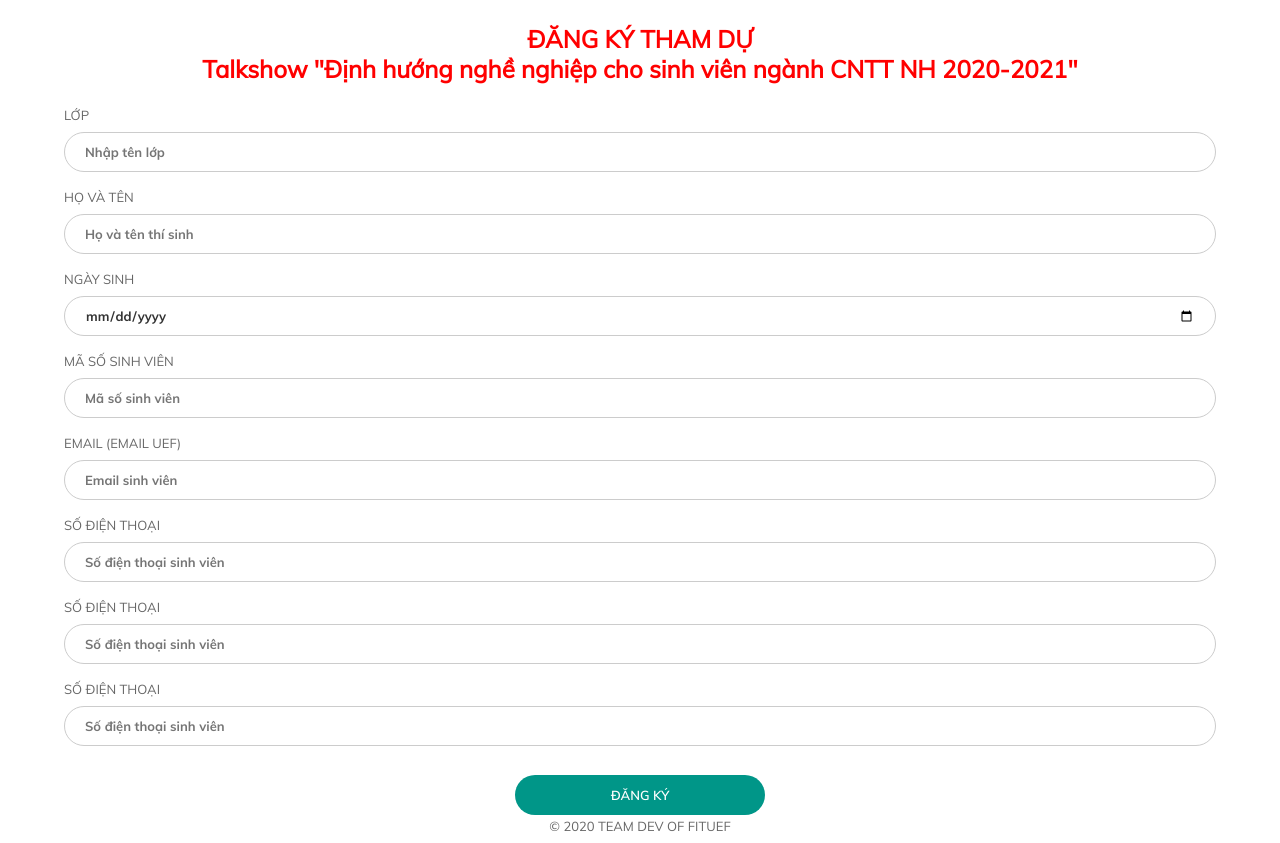
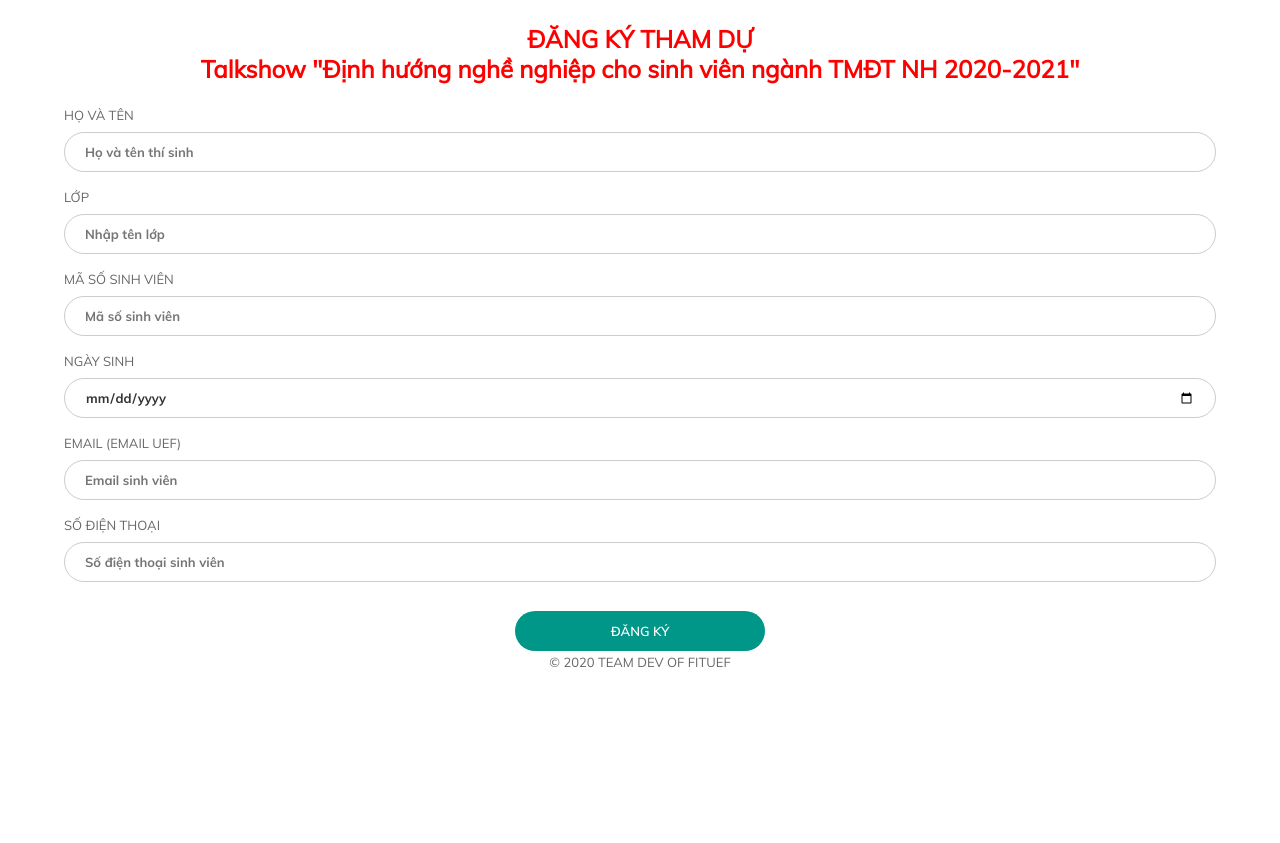
Before and after one commit to fituef/e-commerce-career-orientation, a plain HTML site: page index.html in a window 1280 px wide. Shown: the part 650-1493 px from the top of the page. After the commit the page ends 1329 px from the top, so only its background shows below. Drawn offline with Linux system fonts and the light colour scheme.

Commit message:
update
update

```diff
--- a/index.html
+++ b/index.html
@@ -2,11 +2,11 @@
 <html>
 
 <head>
-    <title>Talkshow "Định hướng nghề nghiệp cho sinh viên ngành CNTT NH 2020-2021"</title>
+    <title>Talkshow "Định hướng nghề nghiệp cho sinh viên ngành TMĐT NH 2020-2021"</title>
     <meta name="viewport" content="width=device-width, initial-scale=1.0">
     <link rel="stylesheet" type="text/css" href="css/style.css">
-    <meta name="keywords" content="Talkshow Định hướng nghề nghiệp cho sinh viên ngành CNTT NH 2020-2021" />
-    <meta name="description" content="Talkshow Định hướng nghề nghiệp cho sinh viên ngành CNTT NH 2020-2021" />
+    <meta name="keywords" content="Talkshow Định hướng nghề nghiệp cho sinh viên ngành TMĐT NH 2020-2021" />
+    <meta name="description" content="Talkshow Định hướng nghề nghiệp cho sinh viên ngành TMĐT NH 2020-2021" />
     <link rel="shortcut icon" href="favicon.ico" type="image/x-icon">
     <meta charset="utf-8">
     <style>
@@ -187,37 +187,29 @@
     <div id="container" style="padding:0px !important">
         <div id="main-content" style="padding:0px !important">
             <img src="images/bg.jpg" style="max-width: 100% !important; width:150% !important" />
-            <h2 style="text-align:center; color: red; font-weight: bold; margin-bottom: 20px;margin-top: 20px; font-size:24px">ĐĂNG KÝ THAM DỰ <br /> Talkshow "Định hướng nghề nghiệp cho sinh viên ngành CNTT NH 2020-2021"</h2>
+            <h2 style="text-align:center; color: red; font-weight: bold; margin-bottom: 20px;margin-top: 20px; font-size:24px">ĐĂNG KÝ THAM DỰ <br /> Talkshow "Định hướng nghề nghiệp cho sinh viên ngành TMĐT NH 2020-2021"</h2>
             <form name="submit-to-google-sheet" class="js-showupdate">
+                <div class="form-wrapper">
+                    <label for="txtHoTen">HỌ VÀ TÊN</label>
+                    <input id="inHoTen" type="text" name="txtHoTen" placeholder="Họ và tên thí sinh" class="form-control" required>
+                </div>
                 <div class="form-wrapper">
                     <label for="txtLop">LỚP</label>
                     <input id="inHoTen" type="text" name="txtLop" placeholder="Nhập tên lớp" class="form-control" required>
                 </div>
                 <div class="form-wrapper">
-                    <label for="txtHoTen">HỌ VÀ TÊN</label>
-                    <input id="inHoTen" type="text" name="txtHoTen" placeholder="Họ và tên thí sinh" class="form-control" required>
+                    <label for="txtMaSV">MÃ SỐ SINH VIÊN</label>
+                    <input id="inMaSV" type="text" name="txtMaSV" placeholder="Mã số sinh viên" class="form-control" required>
                 </div>
                 <div class="form-wrapper">
                     <label for="txtHoTen">NGÀY SINH</label>
                     <input id="inNgaySinh" type="date" min="1999-01-01" max="2007-12-31" name="txtNgaySinh" class="form-control" required>
                 </div>
                 <div class="form-wrapper">
-                    <label for="txtMaSV">MÃ SỐ SINH VIÊN</label>
-                    <input id="inMaSV" type="text" name="txtMaSV" placeholder="Mã số sinh viên" class="form-control" required>
-                </div>
-                <div class="form-wrapper">
                     <label for="txtEmail">EMAIL (EMAIL UEF)</label>
                     <input id="inEmail" type="email" name="txtEmail" placeholder="Email sinh viên" class="form-control" required>
                 </div>
                 <div class="form-wrapper">
-                    <label for="txtPhone">SỐ ĐIỆN THOẠI</label>
-                    <input id="inPhone" type="text" maxlength="10" name="txtPhone[]" placeholder="Số điện thoại sinh viên" class="form-control" required>
-                </div>
-                <div class="form-wrapper">
-                    <label for="txtPhone">SỐ ĐIỆN THOẠI</label>
-                    <input id="inPhone" type="text" maxlength="10" name="txtPhone[]" placeholder="Số điện thoại sinh viên" class="form-control" required>
-                </div>
-                 <div class="form-wrapper">
                     <label for="txtPhone">SỐ ĐIỆN THOẠI</label>
                     <input id="inPhone" type="text" maxlength="10" name="txtPhone" placeholder="Số điện thoại sinh viên" class="form-control" required>
                 </div>
```
